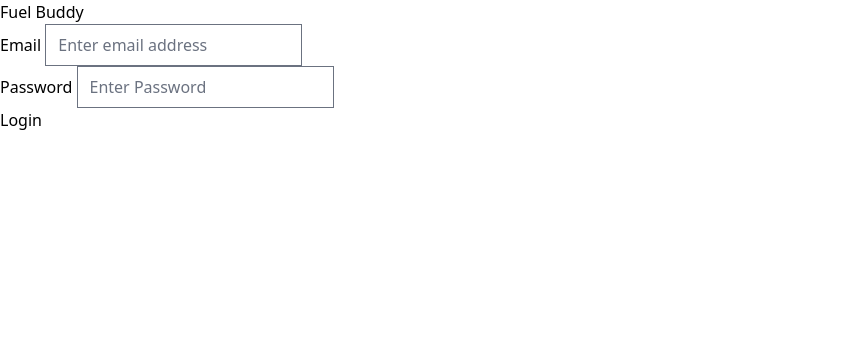
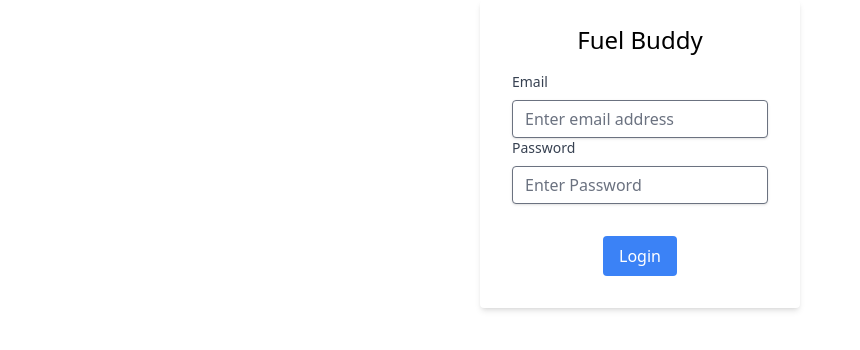
Before and after one commit to thecryptoeditor/fuelbuddy-experiment, a Vue app: page /login in a window 1280 px wide. Shown: the top 350 px of the page, without its empty margins (0-860 px from the left). Built offline with nearby package versions, Linux system fonts and the light colour scheme.

Commit message:
Tailwind loading issue fixed

```diff
--- a/tailwind.config.js
+++ b/tailwind.config.js
@@ -1,7 +1,11 @@
-/** @type {import('tailwindcss').Config} */
+// tailwind.config.js
 module.exports = {
-  content: [],
+	purge: ['./index.html', './src/**/*.{vue,js,ts,jsx,tsx}'],
+	darkMode: false, // or 'media' or 'class'
 	theme: {
+		extend: {},
+	},
+	variants: {
 		extend: {},
 	},
 	plugins: [
```
Lines whose indentation alone changed are shown as unchanged.
